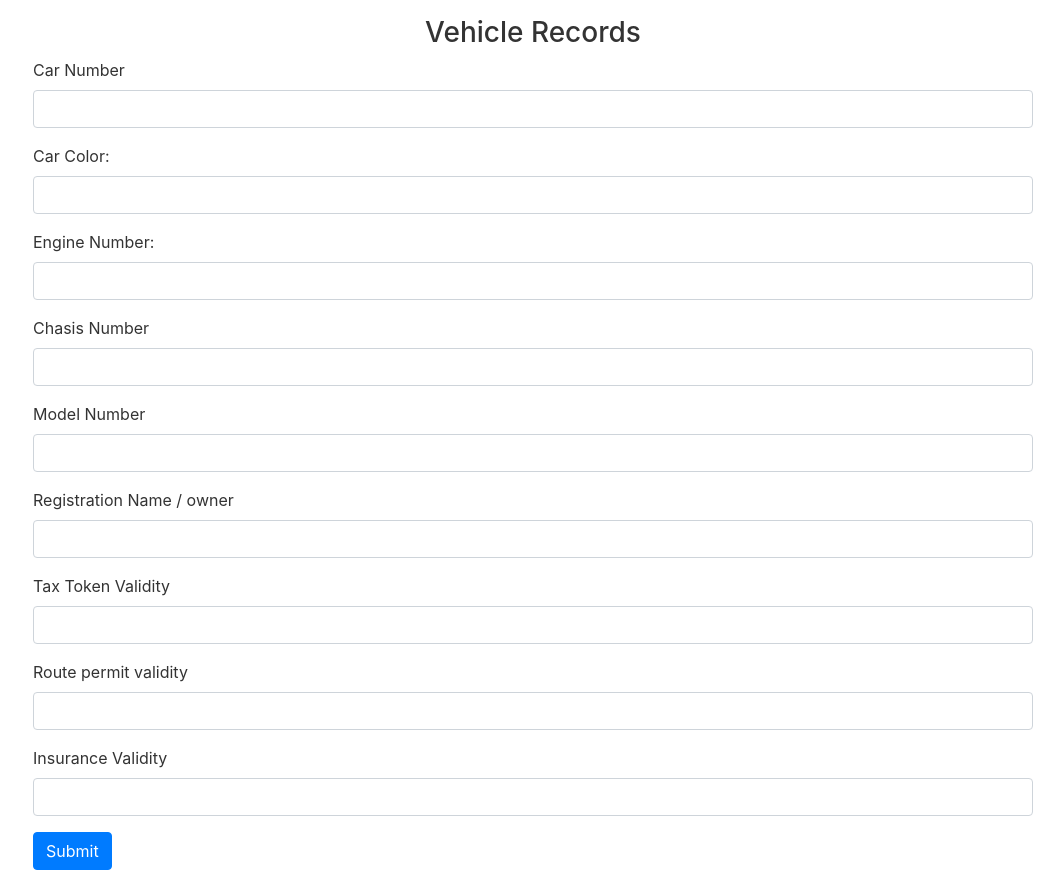
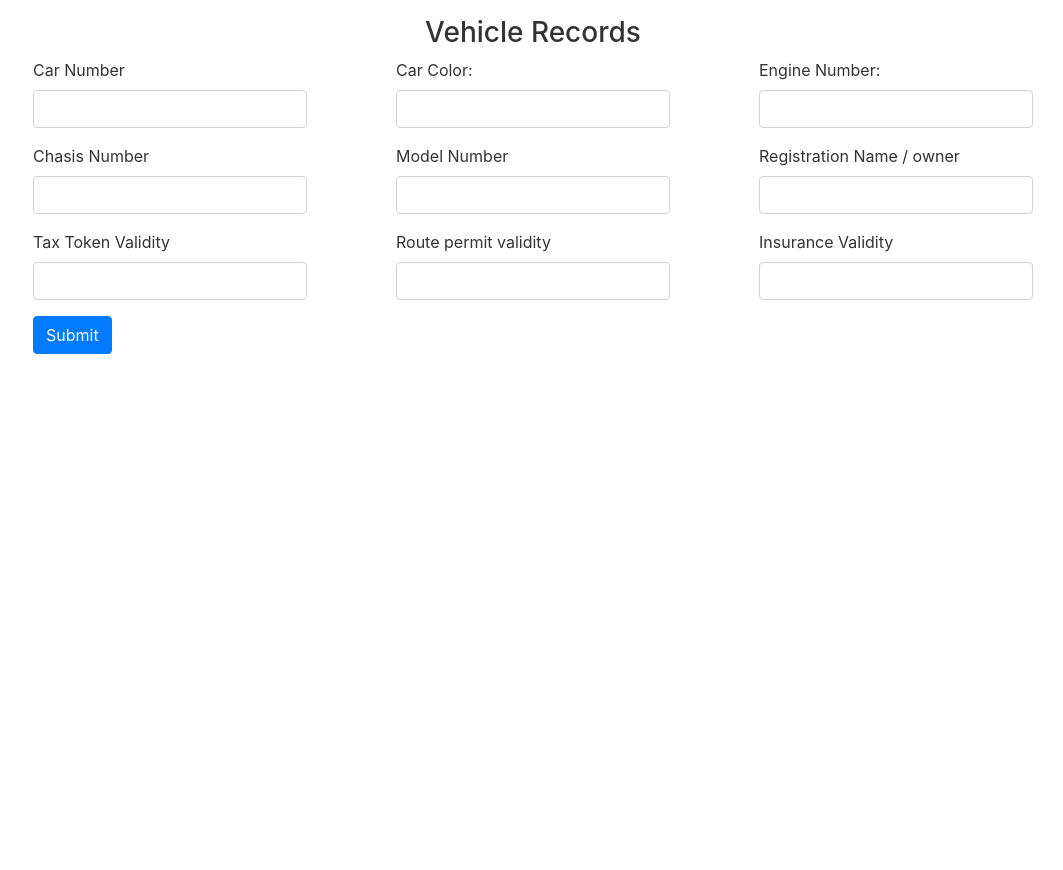
Before and after one commit to mydigita/mongo-office, a React (Create React App) app: page /mongo-office/vehicle-records in a window 1280 px wide. Shown: the whole page, without its empty margins (217-1280 px from the left). After the commit the page ends 800 px from the top, so only its background shows below. Built offline with nearby package versions, Linux system fonts and the light colour scheme.

Commit message:
local update

```diff
--- a/src/components/vehicle-records.component.js
+++ b/src/components/vehicle-records.component.js
@@ -71,6 +71,7 @@ export default function VehicleRecords(){
             <div id="register">
                 <div>
                     <form onSubmit={onSubmitCarRegistration}>
+                        <div className="d-flex flex-wrap justify-content-between">
                         <div className="form-group">
                             <label>Car Number</label>
                             <input type="text" className="form-control"/>
@@ -83,6 +84,8 @@ export default function VehicleRecords(){
                             <label>Engine Number:</label>
                             <input type="text" className="form-control"/>
                         </div>
+                        </div>
+                        <div className="d-flex flex-wrap justify-content-between">
                         <div className="form-group">
                             <label>Chasis Number</label>
                             <input type="text" className="form-control"/>
@@ -91,10 +94,13 @@ export default function VehicleRecords(){
                             <label>Model Number</label>
                             <input type="text" className="form-control"/>
                         </div>
+
                         <div className="form-group">
                             <label>Registration Name / owner</label>
                             <input type="text" className="form-control"/>
                         </div>
+                        </div>
+                        <div className="d-flex flex-wrap justify-content-between">
                         <div className="form-group">
                             <label>Tax Token Validity</label>
                             <input type="text" className="form-control"/>
@@ -107,6 +113,7 @@ export default function VehicleRecords(){
                             <label>Insurance Validity</label>
                             <input type="text" className="form-control"/>
                         </div>
+                        </div>
                         <button type="submit" className="btn btn-primary">Submit</button>
                     </form>
                 </div>
```
